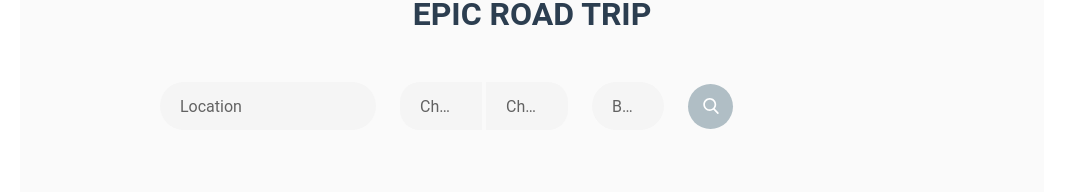
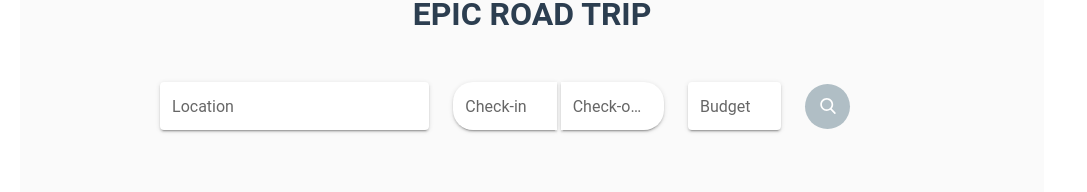
Before and after one commit to Sandra-I/EpicRoad-30-Front-Epitech, a Vue app: page / in a window 1280 px wide. Shown: the part 196-388 px from the top of the page, without its empty margins (108-1195 px from the left). Built offline with nearby package versions, Linux system fonts and the light colour scheme.

Commit message:
[UP] SearchBar cleanning and pimpage

```diff
--- a/src/components/SearchBar.vue
+++ b/src/components/SearchBar.vue
@@ -1,14 +1,7 @@
 <template>
     <div class="navbar gutter">
         <v-row justify="space-between"  align="center">
-            <!-- <v-col cols="1" xs="1" sm="1" md="1" lg="1">
-                <img
-                    class="logo"
-                    alt="epic road trip logo"
-                    src="../assets/worldwide.svg"
-                />
-            </v-col> -->
-            <v-col class="desktop" cols="8" xs="8" sm="8" md="9" lg="9">
+            <v-col class="desktop" cols="12" xs="12" sm="12" md="11" lg="11">
                 <v-row justify="center" align="center">
                     <v-col cols="5" xs="5" sm="5" md="4" lg="5">
                         <v-text-field
@@ -145,10 +138,10 @@ export default {
     }),
     computed: {
         formatedDateIn () {
-            return this.formatDate(this.dateIn)
+            return this.formatDate(this.dateIn);
         },
         formatedDateOut () {
-            return this.formatDate(this.dateOut)
+            return this.formatDate(this.dateOut);
         },
     },
     methods: {
@@ -173,43 +166,20 @@ export default {
     padding: 20px 0;
     margin-bottom: 50px;
 
-    button {
-        img {
-            height: 16px;
-            width: 16px;
-        }
-    }
-
-    // .logo {
-    //     width: 40px;
-    //     height: 40px;
+    // .v-input {
+    //     border-radius: 30px;
+    //     .v-input__slot {
+    //         background: #f5f5f5 !important;
+    //         -webkit-box-shadow: none !important;
+    //         -moz-box-shadow: none !important;
+    //         box-shadow: none !important;
+    //         padding: 0 20px !important;
+    //     }
     // }
-
-    .v-input {
-        border-radius: 30px;
-        .v-input__slot {
-            background: #f5f5f5 !important;
-            -webkit-box-shadow: none !important;
-            -moz-box-shadow: none !important;
-            box-shadow: none !important;
-            padding: 0 20px !important;
-        }
-    }
 
     .search-btn {
         width: 45px !important;
         height: 45px !important;
-    }
-
-    .user-section {
-        text-align: right;
-        button {
-            margin-left: 30px;
-            img {
-                width: 25px;
-                height: 25px;
-            }
-        }
     }
 
     .attached {
```
